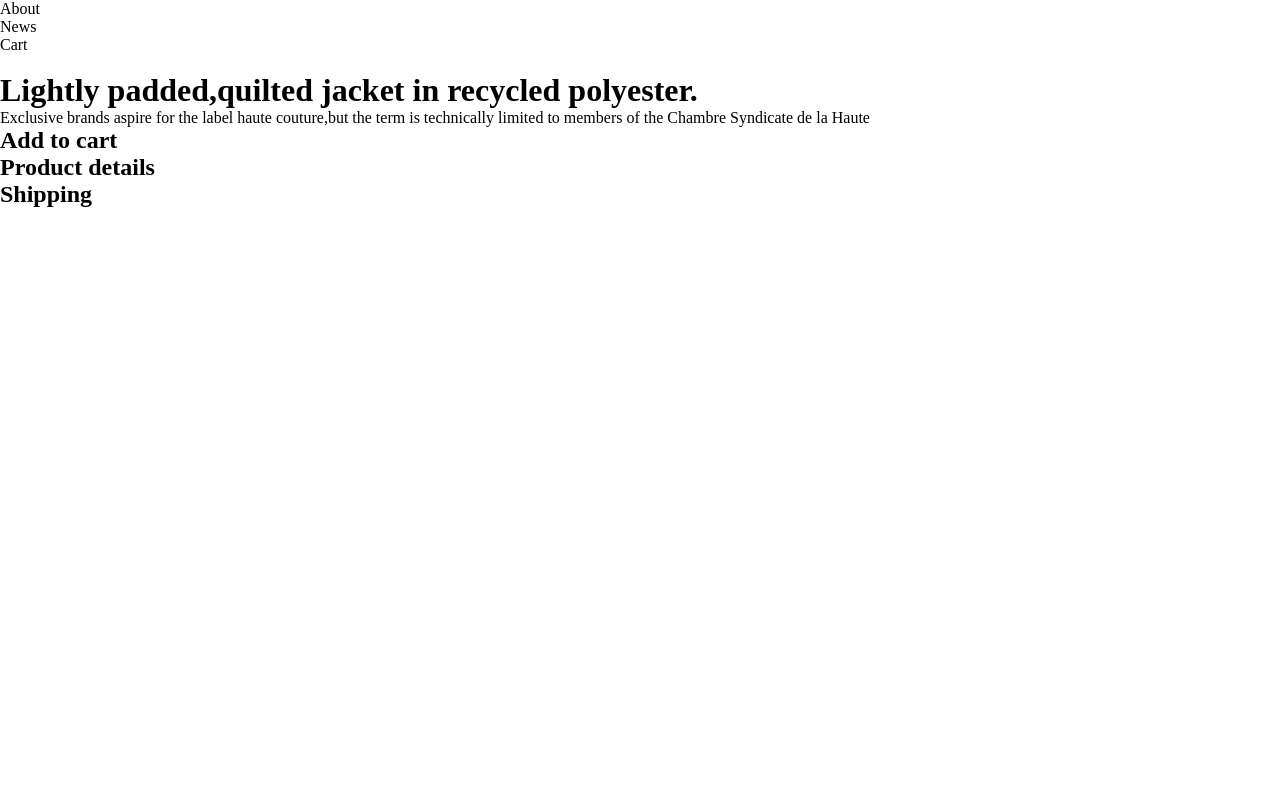
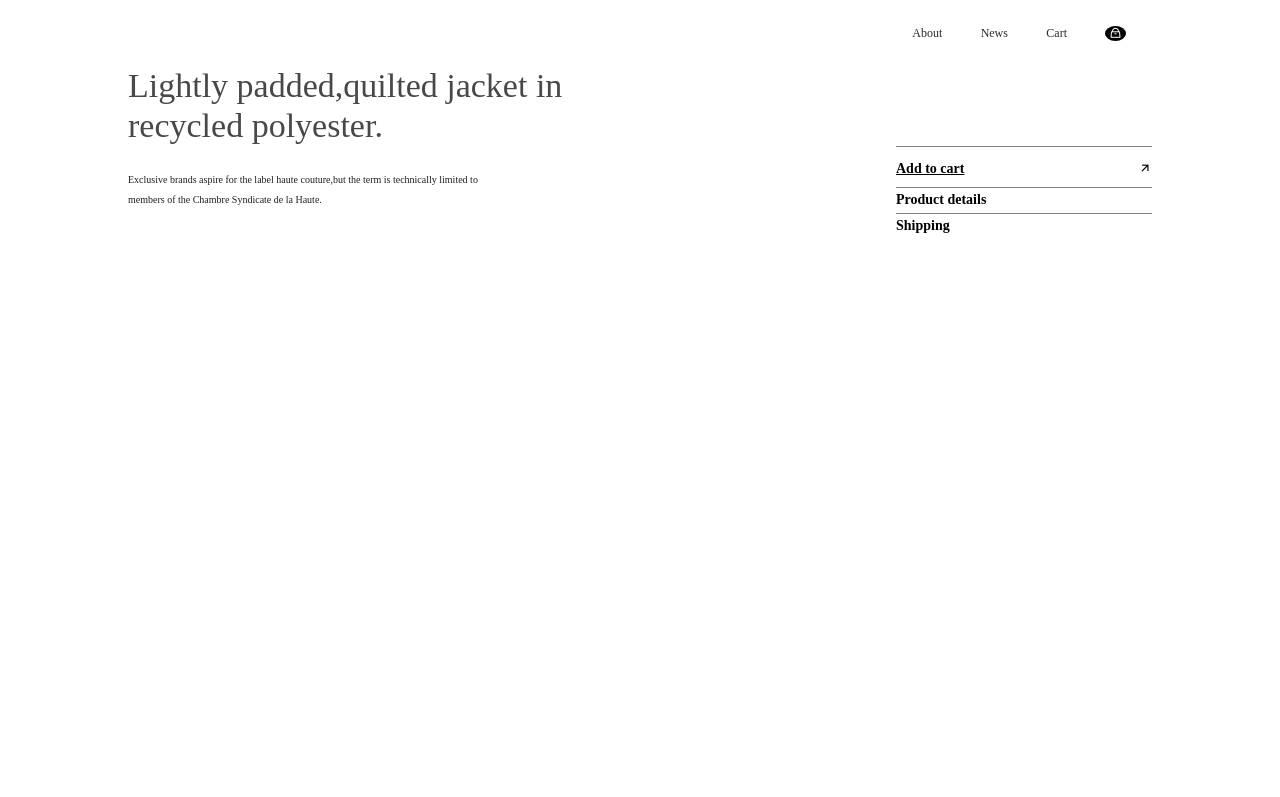
Before and after one commit to abdullahsadik00/CSS-Projects, a plain HTML site: page index.html in a window 1280 px wide. Shown: the top 797 px of the page. Drawn offline with nearby package versions, Linux system fonts and the light colour scheme.

Commit message:
UI design created

```diff
--- a/index.html
+++ b/index.html
@@ -5,6 +5,7 @@
     <meta charset="UTF-8" />
     <meta name="viewport" content="width=device-width, initial-scale=1.0" />
     <title>CSS Project 1</title>
+    <link href="https://cdn.jsdelivr.net/npm/remixicon@3.5.0/fonts/remixicon.css" rel="stylesheet" />
     <link rel="stylesheet" href="style.css" />
 </head>
 
@@ -16,7 +17,7 @@
                     <li>About</li>
                     <li>News</li>
                     <li>Cart</li>
-                    <li class="cart"></li>
+                    <li class="cart"><i class="ri-handbag-line"></i></li>
                 </ul>
             </nav>
         </header>
@@ -25,24 +26,27 @@
             <div class="box">
                 <p>
                     Exclusive brands aspire for the label haute couture,but the term is
-                    technically limited to members of the Chambre Syndicate de la Haute
+                    technically limited to members of the Chambre Syndicate de la Haute.
                 </p>
             </div>
             <div class="ship">
                 <div class="ship-box">
                     <div class="cart">
-                        <h2>Add to cart</h2>
+                        <h4>Add to cart</h4>
+                        <i class="ri-arrow-right-up-line"></i>
                     </div>
                     <div class="product">
-                        <h2>Product details</h2>
+                        <h4>Product details</h4>
                     </div>
                     <div class="shipping">
-                        <h2>Shipping</h2>
+                        <h4>Shipping</h4>
                     </div>
                 </div>
             </div>
         </div>
     </div>
+
+    <div class="image"></div>
 </body>
 
 </html>
--- a/style.css
+++ b/style.css
@@ -6,8 +6,108 @@
 
 html,
 body {
-    width: 100vw;
-    height: 100vh;
+    width: 100%;
+    height: 100%;
 }
 
-.main {}
+.main {
+    width: 80vw;
+    height: 100vh;
+    margin: 0 auto;
+}
+
+.main header nav {
+    padding: 2vw;
+}
+
+.main header nav ul {
+    display: flex;
+    justify-content: flex-end;
+    align-items: center;
+    gap: 3vw;
+}
+
+.main header nav ul li {
+    list-style-type: none;
+    cursor: pointer;
+    font-size: 12px;
+    color: rgb(49, 41, 41);
+}
+
+.main header nav ul .cart {
+    background-color: #000;
+    width: 21px;
+    border-radius: 50%;
+}
+
+.main header nav ul .cart i {
+    color: #fff;
+    font-size: 12px;
+    margin-left: 4px;
+    margin-bottom: 5px;
+}
+
+.main h1 {
+    width: 40vw;
+    font-size: 34px;
+    font-weight: 300;
+    color: rgb(73, 71, 71);
+    line-height: 40px;
+    /* margin: 20px 0; */
+}
+
+.main .mid {
+    display: flex;
+    justify-content: space-between;
+    align-items: center;
+}
+
+.main .mid .box {
+    width: 30vw;
+}
+
+.main .mid .box p {
+    font-size: 10px;
+    font-weight: 300;
+    line-height: 20px;
+    color: rgb(31, 31, 28);
+}
+
+.main .mid .ship .ship-box {
+    border-top: 1.3px solid grey;
+    padding-top: 4px;
+    font-size: 14px;
+}
+
+.main .mid .ship .ship-box .cart {
+    width: 20vw;
+    display: flex;
+    justify-content: space-between;
+    padding: 10px 0;
+}
+
+.main .mid .ship .ship-box .cart h4 {
+    text-decoration: underline;
+}
+
+.main .mid .ship .ship-box .product {
+    border-top: 1.3px solid grey;
+    padding-top: 4px;
+    padding-bottom: 5px;
+}
+
+.main .mid .ship .ship-box .shipping {
+    border-top: 1.3px solid grey;
+    padding-top: 4px;
+}
+
+.image {
+    width: 80vw;
+    height: 40vh;
+    display: flex;
+    justify-content: center;
+    align-items: center;
+    background-image: url("https://images.unsplash.com/photo-1545885785-910f3bbf07a8?q=80&w=1470&auto=format&fit=crop&ixlib=rb-4.0.3&ixid=M3wxMjA3fDB8MHxwaG90by1wYWdlfHx8fGVufDB8fHx8fA%3D%3D");
+    background-position: center;
+    background-size: cover;
+}
```
